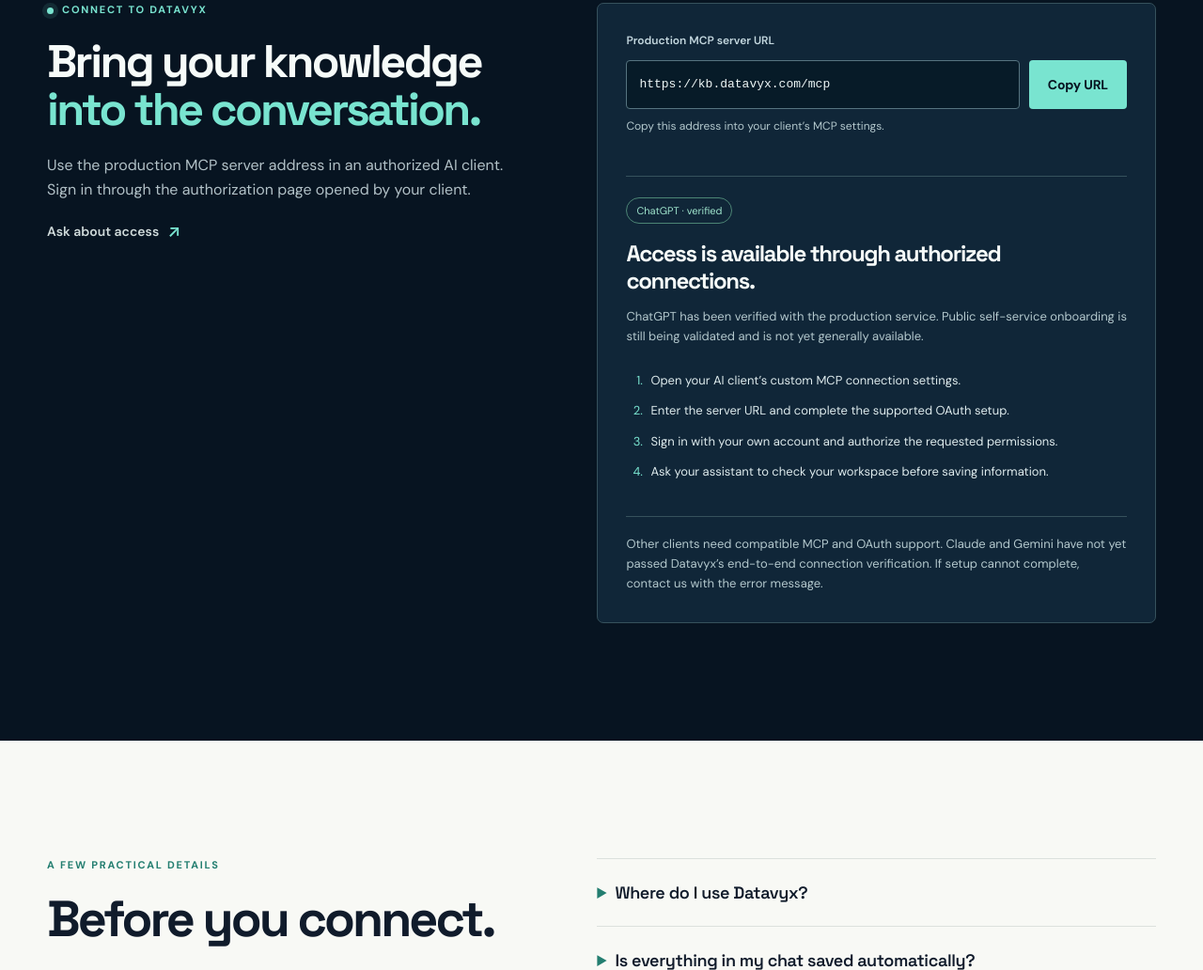
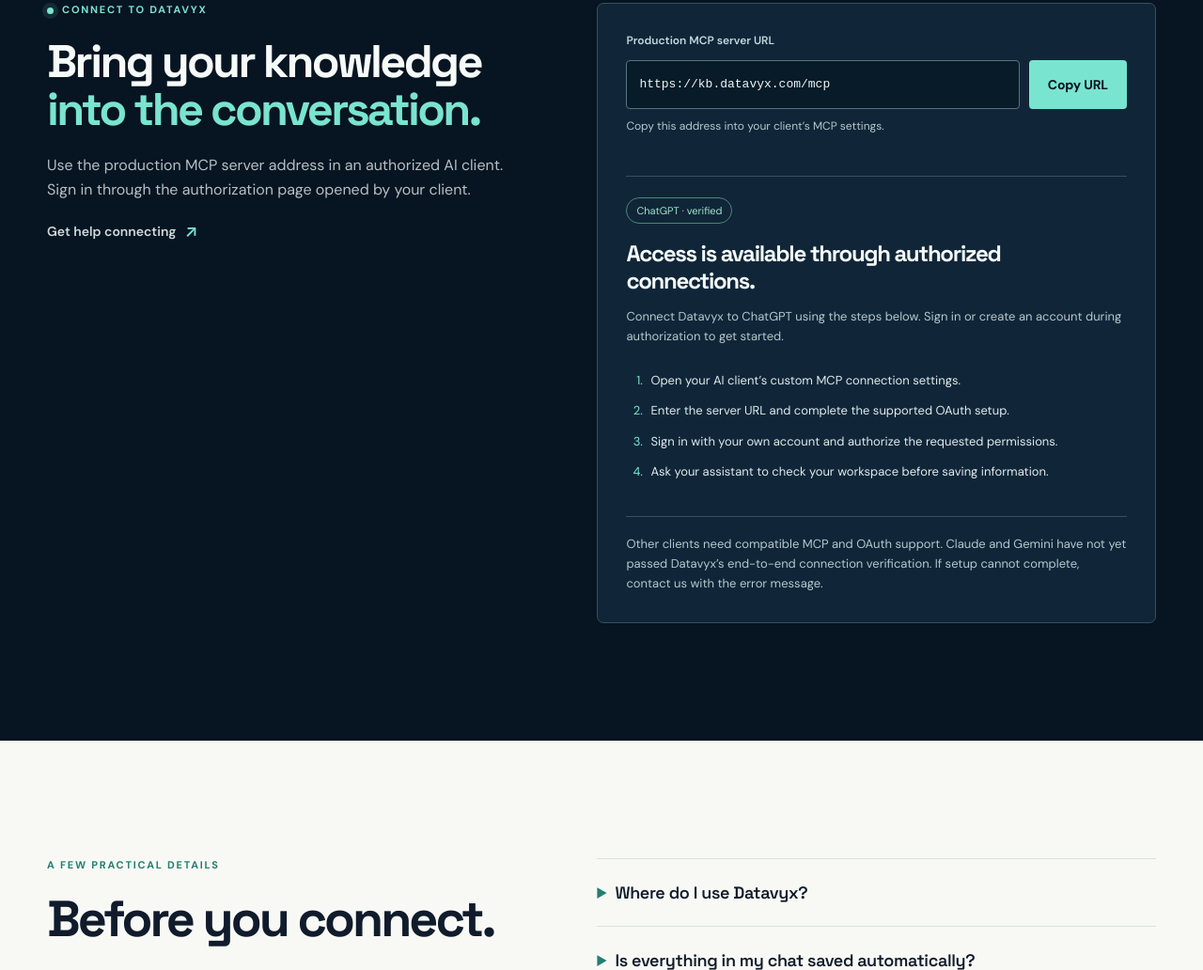
Before and after one commit to crgken/datavyx-landing, a plain HTML site: page index.html in a window 1280 px wide. Shown: the part 3515-4547 px from the top of the page at 94% size. Drawn offline with Linux system fonts and the light colour scheme.

Commit message:
Clarify ChatGPT connection onboarding

```diff
--- a/index.html
+++ b/index.html
@@ -91,12 +91,12 @@
 
       <section id="connect" class="section section-dark connect-section">
         <div class="container connect-layout">
-          <div class="section-heading"><p class="eyebrow"><span class="eyebrow-dot"></span> Connect to Datavyx</p><h2>Bring your knowledge<br /><em>into the conversation.</em></h2><p>Use the production MCP server address in an authorized AI client. Sign in through the authorization page opened by your client.</p><a class="text-link" href="mailto:ken@datavyx.com?subject=Datavyx%20MCP%20access">Ask about access <span aria-hidden="true">↗</span></a></div>
+          <div class="section-heading"><p class="eyebrow"><span class="eyebrow-dot"></span> Connect to Datavyx</p><h2>Bring your knowledge<br /><em>into the conversation.</em></h2><p>Use the production MCP server address in an authorized AI client. Sign in through the authorization page opened by your client.</p><a class="text-link" href="mailto:ken@datavyx.com?subject=Datavyx%20MCP%20access">Get help connecting <span aria-hidden="true">↗</span></a></div>
           <div class="connection-panel">
             <label class="endpoint-label" for="mcp-url">Production MCP server URL</label>
             <div class="endpoint-control"><input id="mcp-url" type="url" value="https://kb.datavyx.com/mcp" readonly spellcheck="false" /><button id="copy-mcp" class="button button-primary" type="button" hidden>Copy URL</button></div>
             <p id="copy-status" class="copy-status" role="status" aria-live="polite">Select the address to copy it manually.</p>
-            <div class="availability"><span class="availability-tag">ChatGPT · verified</span><h3>Access is available through authorized connections.</h3><p>ChatGPT has been verified with the production service. Public self-service onboarding is still being validated and is not yet generally available.</p></div>
+            <div class="availability"><span class="availability-tag">ChatGPT · verified</span><h3>Access is available through authorized connections.</h3><p>Connect Datavyx to ChatGPT using the steps below. Sign in or create an account during authorization to get started.</p></div>
             <ol class="connection-steps"><li>Open your AI client’s custom MCP connection settings.</li><li>Enter the server URL and complete the supported OAuth setup.</li><li>Sign in with your own account and authorize the requested permissions.</li><li>Ask your assistant to check your workspace before saving information.</li></ol>
             <p class="connection-note">Other clients need compatible MCP and OAuth support. Claude and Gemini have not yet passed Datavyx’s end-to-end connection verification. If setup cannot complete, contact us with the error message.</p>
           </div>
@@ -107,7 +107,7 @@
         <div class="container faq-layout">
           <div class="section-heading"><p class="eyebrow eyebrow-dark">A few practical details</p><h2>Before you connect.</h2><p>What gets saved, how access works, and what happens when information changes.</p></div>
           <div class="faq-list">
-            <details><summary>Where do I use Datavyx?</summary><p>In an AI assistant with a supported, authorized MCP connection. ChatGPT is verified in production. Other clients must be checked for protocol, OAuth, and account availability. Public self-service onboarding is still in validation.</p></details>
+            <details><summary>Where do I use Datavyx?</summary><p>In an AI assistant with a supported, authorized MCP connection. ChatGPT is verified in production. Other clients must be checked for protocol, OAuth, and account availability.</p></details>
             <details><summary>Is everything in my chat saved automatically?</summary><p>No. Your assistant sends the specific information and sources needed for a tool request. Datavyx does not receive your complete chat history automatically. Ask your assistant to save what you want to keep.</p></details>
             <details><summary>Can another user see my personal records?</summary><p>Connecting to the same server does not grant access to your personal workspace. Every operation checks the authenticated identity, granted permissions, and current workspace membership.</p></details>
             <details><summary>What happens when two sources disagree?</summary><p>Independent conflicting statements retain their sources. Datavyx does not choose a winner just because one arrived later. Relevant exact calculations exclude conflicting values; an explicit correction preserves the previous value and its history.</p></details>
```
